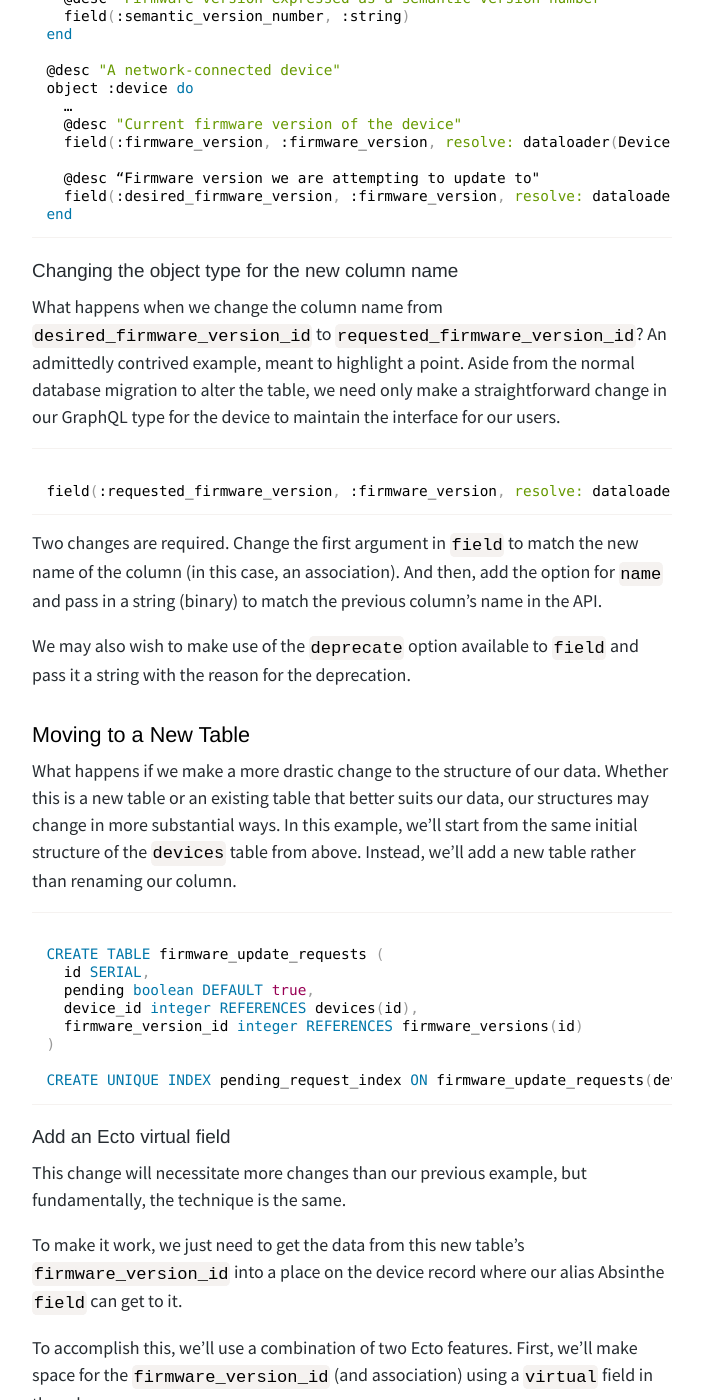
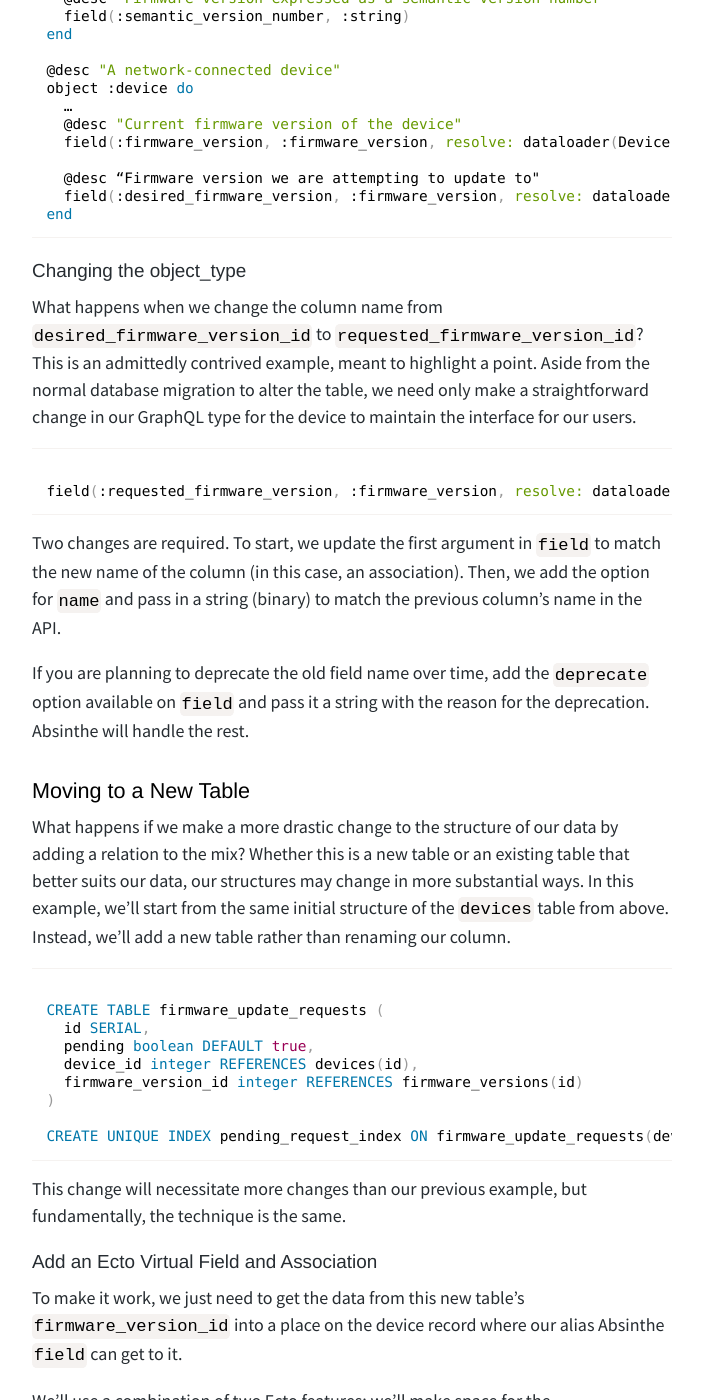
Before and after one commit to tpitale/tpitale.github.io, a Jekyll site: the page built from _posts/2019-02-01-aliasing-fields-on-ecto-associations-in-absinthe-for-graphql.md, in a window 1280 px wide and 1400 px high, scrolled down 1254 px. Shown: the whole window, without its empty margins (288-991 px from the left). Built offline with Jekyll 4.4.1, drawn with Linux system fonts in a browser that asks for light colours; some of the changed text lies outside the part shown.

Commit message:
Feedback updates

```diff
--- a/_posts/2019-02-01-aliasing-fields-on-ecto-associations-in-absinthe-for-graphql.md
+++ b/_posts/2019-02-01-aliasing-fields-on-ecto-associations-in-absinthe-for-graphql.md
@@ -7,7 +7,7 @@ created_at: 2019-02-01 11:10:24.786042 -06:00
 layout: post
 ---
 
-How do we maintain the consistency of our GraphQL APIs over time, while the underlying data structures change? A common question we face building software on the web. We have mobile and react applications, or third party consumers, that rely upon the structure and data provided our APIs. The truth of our data storage may be much different than the API presents. Let’s adapt a few common scenarios using features available from Absinthe in Elixir/Phoenix/Ecto.
+How do we maintain the consistency of our GraphQL APIs over time, while the underlying data structures change? This is a common question we face building software on the web. We have mobile and react applications, or third party consumers, that rely upon the structure and data provided our APIs. The truth of our data storage may be much different than the API presents. Let’s adapt a few common scenarios using features available from Absinthe in Elixir/Phoenix/Ecto.
 
 One technique for handling this is to continue presenting the original field, but using data from another source. I would refer to this as “aliasing” or mapping one field’s data into another. The fundamental idea in Absinthe is that the name of the field presented in the API is not required to be the key for the source of data we use.
 
@@ -58,21 +58,21 @@ object :device do
 end
 </code></pre>
 
-### Changing the object type for the new column name ###
+### Changing the object_type ###
 
-What happens when we change the column name from `desired_firmware_version_id` to `requested_firmware_version_id`? An admittedly contrived example, meant to highlight a point. Aside from the normal database migration to alter the table, we need only make a straightforward change in our GraphQL type for the device to maintain the interface for our users.
+What happens when we change the column name from `desired_firmware_version_id` to `requested_firmware_version_id`? This is an admittedly contrived example, meant to highlight a point. Aside from the normal database migration to alter the table, we need only make a straightforward change in our GraphQL type for the device to maintain the interface for our users.
 
 <pre><code class="language-elixir">
 field(:requested_firmware_version, :firmware_version, resolve: dataloader(Device), name: "desired_firmware_version")
 </code></pre>
 
-Two changes are required. Change the first argument in `field` to match the new name of the column (in this case, an association). And then, add the option for `name` and pass in a string (binary) to match the previous column’s name in the API.
+Two changes are required. To start, we update the first argument in `field` to match the new name of the column (in this case, an association). Then, we add the option for `name` and pass in a string (binary) to match the previous column’s name in the API.
 
-We may also wish to make use of the `deprecate` option available to `field` and pass it a string with the reason for the deprecation.
+If you are planning to deprecate the old field name over time, add the `deprecate` option available on `field` and pass it a string with the reason for the deprecation. Absinthe will handle the rest.
 
 ## Moving to a New Table ##
 
-What happens if we make a more drastic change to the structure of our data. Whether this is a new table or an existing table that better suits our data, our structures may change in more substantial ways. In this example, we’ll start from the same initial structure of the `devices` table from above. Instead, we’ll add a new table rather than renaming our column.
+What happens if we make a more drastic change to the structure of our data by adding a relation to the mix? Whether this is a new table or an existing table that better suits our data, our structures may change in more substantial ways. In this example, we’ll start from the same initial structure of the `devices` table from above. Instead, we’ll add a new table rather than renaming our column.
 
 <pre><code class="language-sql">
 CREATE TABLE firmware_update_requests (
@@ -85,13 +85,13 @@ CREATE TABLE firmware_update_requests (
 CREATE UNIQUE INDEX pending_request_index ON firmware_update_requests(device_id, pending);
 </code></pre>
 
-### Add an Ecto virtual field ###
+This change will necessitate more changes than our previous example, but fundamentally, the technique is the same.
 
-This change will necessitate more changes than our previous example, but fundamentally, the technique is the same.
+### Add an Ecto Virtual Field and Association ###
 
 To make it work, we just need to get the data from this new table’s `firmware_version_id` into a place on the device record where our alias Absinthe `field` can get to it.
 
-To accomplish this, we’ll use a combination of two Ecto features. First, we’ll make space for the `firmware_version_id` (and association) using a `virtual` field in the schema.
+We’ll use a combination of two Ecto features: we’ll make space for the `firmware_version_id` using a `virtual` field in the schema and add our association without defining a field (since we already did it in the virtual field).
 
 <pre><code class="language-elixir">
 # in MyApp.Device module
@@ -104,7 +104,7 @@ end
 
 This creates a place for us to join data into the device, and allows us to look it up as an association.
 
-### Update the Absinthe resolver ###
+### Update the Absinthe Resolver ###
 
 Now, we can change our query to load this data. For Absinthe, we do this in the resolver:
 
@@ -120,11 +120,11 @@ defp with_pending_request(query \\ MyApp.Device) do
 end
 </code></pre>
 
-Let’s break this down. First, is the `query` argument. This is an `Ecto.Query` for records from `MyApp.Device`. Next, we `left_join` our `firmware_update_request` record on the matching `device_id` and we restrict it to `pending` requests so that we only join, at most, a single record for each device.
+Let’s break this down. We'll start with the `query` argument. This is an `Ecto.Query` for records from `MyApp.Device`. Next, we `left_join` our `firmware_update_request` record on the matching `device_id` and we restrict it to `pending` requests so that we only join, at most, a single record for each device.
+
+Lastly, my favorite bit, is the `select`. It merges the `firmware_version_id` into the new virtual field we added to the `MyApp.Device` schema. And with that data in place, we can use our previous change to the Absinthe object type `field` for the `name` option and everything will work.
 
 ## All Together Now ###
-
-Lastly, my favorite bit is the `select`. It merges the `firmware_version_id` into the new virtual field we added to the `MyApp.Device` schema. And with that data in place, we can use our previous change to the Absinthe object type `field` for the `name` option and everything will work.
 
 With all of these changes: using the resolver to load the firmware version from the `firmware_update_request` association into an Ecto virtual field and aliasing the field in Absinthe we have successfully mapped a column from an associated table into place on the original field in our GraphQL API. Thus, we have retained the external structure and data of our API while modifying the underlying data store.
 
```
